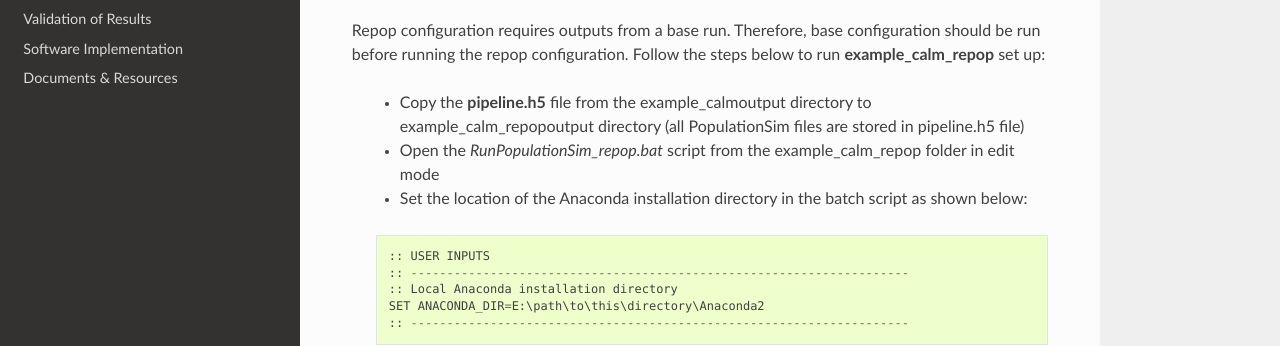
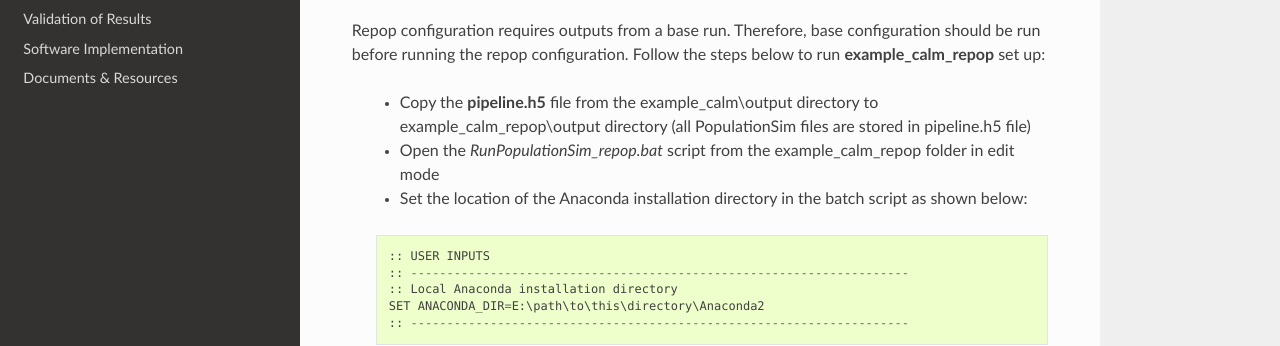
Before and after one commit to ActivitySim/populationsim, a Sphinx documentation site: the page built from docs/getting_started.rst, in a window 1280 px wide and 900 px high, scrolled down 2338 px. Shown: the part 294-640 px from the top of the window. Built offline with Sphinx 7.4.7 and the Read the Docs theme 2.0.0, drawn with Linux system fonts in a browser that asks for light colours; part of the change alters nothing that is shown.

```diff
--- a/docs/getting_started.rst
+++ b/docs/getting_started.rst
@@ -14,7 +14,7 @@ This page describes the getting started procedure for PopulationSim which consis
 Beginner Installation Procedure
 --------------------------------
 
-1. Download `Anaconda installation ZIP <https://resourcesystemsgroupinc-my.sharepoint.com/personal/binny_paul_rsginc_com/_layouts/15/guestaccess.aspx?docid=1d6393b49fd8a4cac8d147b8cb81e3076&authkey=AdAEhJUWa7enF1wjFWpELf4&expiration=2018-06-27T23%3A50%3A17.000Z&e=abff5b90084843fbb9bc4735526b0b29>`_ loaded with all required libraries and PopulationSim package.
+1. Download `Anaconda installation ZIP <https://resourcesystemsgroupinc-my.sharepoint.com/personal/binny_paul_rsginc_com/_layouts/15/guestaccess.aspx?docid=1d070faa5aa0948dc9e0d21b40ab837c6&authkey=AVs4vsRQWHldr9eNZaGRBYE&expiration=2018-07-04T01%3A22%3A52.000Z&e=3eaf7253a28f478393af925f8cd7d45c>`_ loaded with all required libraries and PopulationSim package.
 
 *The Anaconda Python 2.7 and dependent libraries used to prepare this installation folder were accessed on 27th Dec 2017*
 
@@ -36,7 +36,7 @@ Advanced User Installation Procedure
 
 2. Install `Anaconda Python 2.7 <https://www.continuum.io/downloads>`__.
 
-   **Windows users can skip the remaining steps and run** `SetUpPopulationSim.bat <https://resourcesystemsgroupinc-my.sharepoint.com/personal/binny_paul_rsginc_com/_layouts/15/guestaccess.aspx?docid=18956e115076449b186a59e1a1c47a844&authkey=AUX5h-aFydciypTNpPOfIs8&expiration=2018-06-27T23%3A49%3A33.000Z&e=c4172d5bf5fd4da4b033dcc5e48d0fb2>`_ script. The user would need to set the location of the Anaconda installation directory in the batch script (open in edit mode) as shown below:
+   **Windows users can skip the remaining steps and run** `SetUpPopulationSim.bat <https://resourcesystemsgroupinc-my.sharepoint.com/personal/binny_paul_rsginc_com/_layouts/15/guestaccess.aspx?docid=1a8ce9c8b1e9347688ccf1f619013df9d&authkey=AUxp6iOeXMFnYM8SrOEv79w&expiration=2018-07-04T01%3A23%3A33.000Z&e=1560c9164b1a4b9da628e807dbd8ca0f>`_ script. The user would need to set the location of the Anaconda installation directory in the batch script (open in edit mode) as shown below:
 
  ::
 
@@ -86,7 +86,7 @@ Run Examples
 
 	* Before running examples, ensure that Anaconda Python, dependent libraries and PopulationSim package have been installed. In case the fully loaded Anaconda install was downloaded, then it should have been unzipped to an appropriate location on your computer
 
-	* Download and unzip the `example set ups <https://resourcesystemsgroupinc-my.sharepoint.com/personal/binny_paul_rsginc_com/_layouts/15/guestaccess.aspx?docid=1bd84325c412a4d62933394e20df16a0d&authkey=AQeQ8M7Yo3MrdD4RB-lsYgk&expiration=2018-06-27T23%3A51%3A15.000Z&e=69fd93cdc6004ba8b48805bbaa029ea1>`_ to the *Project Directory* on your computer
+	* Download and unzip the `example set ups <https://resourcesystemsgroupinc-my.sharepoint.com/personal/binny_paul_rsginc_com/_layouts/15/guestaccess.aspx?docid=111557442bbaa49319f43e44aa13e71b2&authkey=ATY9Qg2vIOMGg7QnhTP5-z8&expiration=2018-07-04T01%3A24%3A01.000Z&e=8976518297724d6980780b41edfbd5ce>`_ to the *Project Directory* on your computer
 
 Data from the Corvallis-Albany-Lebanon Modeling (CALM) region in Oregon, USA was used to create the example set ups. `Example_calm`_ set up runs PopulationSim with base configuration. `Example_calm_repop`_ set up runs PopulationSim in the *repop* configuration. More information on configuration can be found in the **Application & Configuration** section
 
@@ -114,7 +114,7 @@ Example_calm_repop
 
 Repop configuration requires outputs from a base run. Therefore, base configuration should be run before running the repop configuration. Follow the steps below to run **example_calm_repop** set up:
 
-  * Copy the **pipeline.h5** file from the example_calm\output directory to example_calm_repop\output directory (all PopulationSim files are stored in pipeline.h5 file)
+  * Copy the **pipeline.h5** file from the example_calm\\output directory to example_calm_repop\\output directory (all PopulationSim files are stored in pipeline.h5 file)
   * Open the *RunPopulationSim_repop.bat* script from the example_calm_repop folder in edit mode
   * Set the location of the Anaconda installation directory in the batch script as shown below:
 
```
Also changed, not shown: 3 other files.
